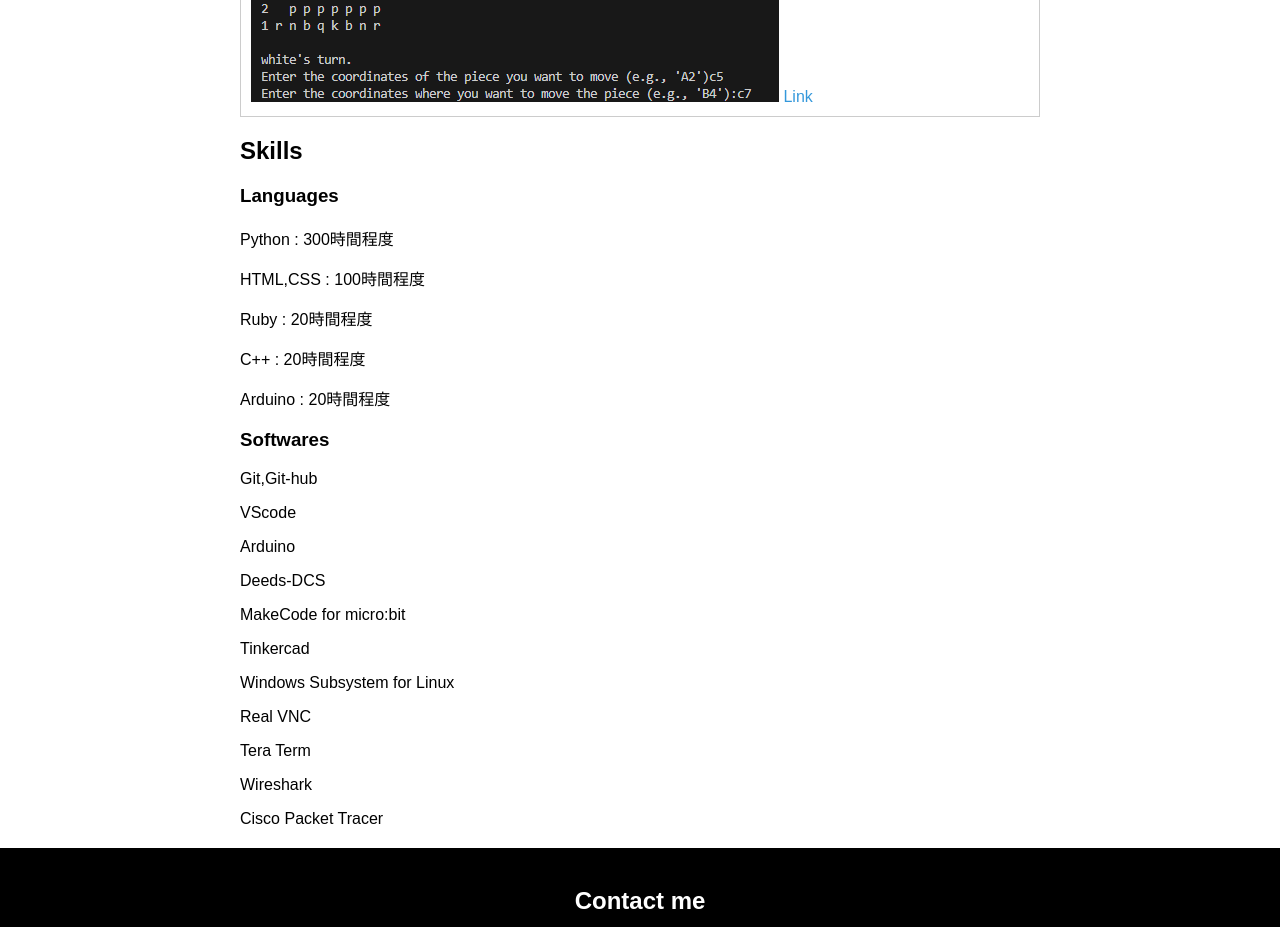
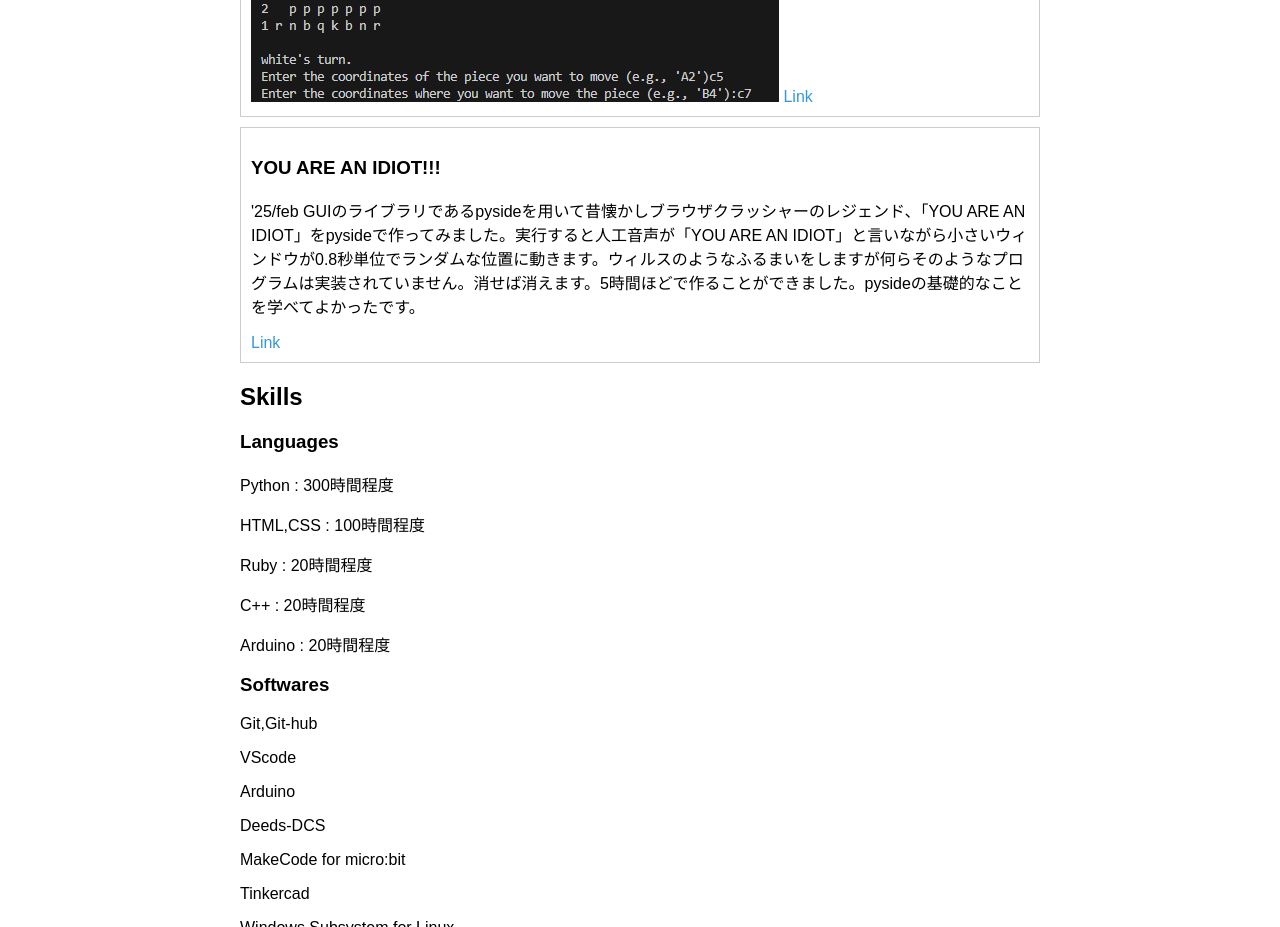
Before and after one commit to sk-0908/sk-0908.github.io, a plain HTML site: page index.html in a window 1280 px wide. Shown: the part 1400-2327 px from the top of the page. Drawn offline with Linux system fonts and the light colour scheme.

Commit message:
Update index.html

```diff
--- a/index.html
+++ b/index.html
@@ -32,6 +32,12 @@
             <img src="スクリーンショット 2024-01-18 114156.png">
             <img src="スクリーンショット 2024-01-18 114304.png">
             <a href="https://github.com/sk-0908/reuseable_chess" target="_blank">Link</a>
+        </div>
+        <div class="project">
+            <h3>YOU ARE AN IDIOT!!!</h3>
+            <p>'25/feb GUIのライブラリであるpysideを用いて昔懐かしブラウザクラッシャーのレジェンド、「YOU ARE AN IDIOT」をpysideで作ってみました。実行すると人工音声が「YOU ARE AN IDIOT」と言いながら小さいウィンドウが0.8秒単位でランダムな位置に動きます。ウィルスのようなふるまいをしますが何らそのようなプログラムは実装されていません。消せば消えます。5時間ほどで作ることができました。pysideの基礎的なことを学べてよかったです。</p>
+
+            <a href="https://github.com/sk-0908/you-are-an-idiot" target="_blank">Link</a>
         </div>
     </section>
 
```
